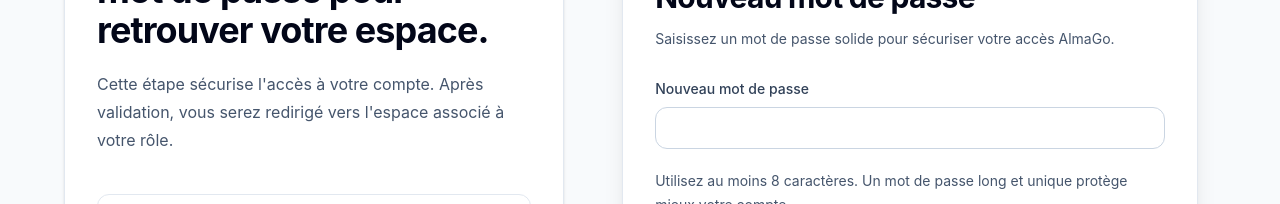
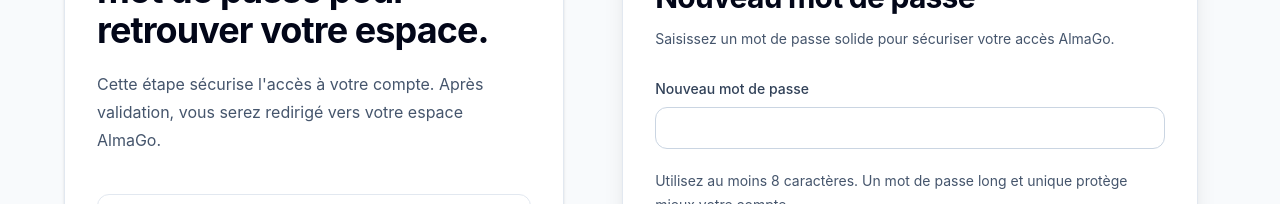
Before and after one commit to almago-platform/AlmaGo, a Next.js app: page /reset-password in a window 1280 px wide. Shown: the part 286-490 px from the top of the page. Built offline with nearby package versions, Linux system fonts and the light colour scheme; no server answers.

Commit message:
copy(auth): remove internal role language from password reset

```diff
--- a/src/app/reset-password/page.tsx
+++ b/src/app/reset-password/page.tsx
@@ -32,7 +32,7 @@ export default function ResetPasswordPage() {
               Choisissez un nouveau mot de passe pour retrouver votre espace.
             </h1>
             <p className="mt-5 text-base leading-7 text-slate-600">
-              Cette étape sécurise l&apos;accès à votre compte. Après validation, vous serez redirigé vers l&apos;espace associé à votre rôle.
+              Cette étape sécurise l&apos;accès à votre compte. Après validation, vous serez redirigé vers votre espace AlmaGo.
             </p>
           </div>
 
```
